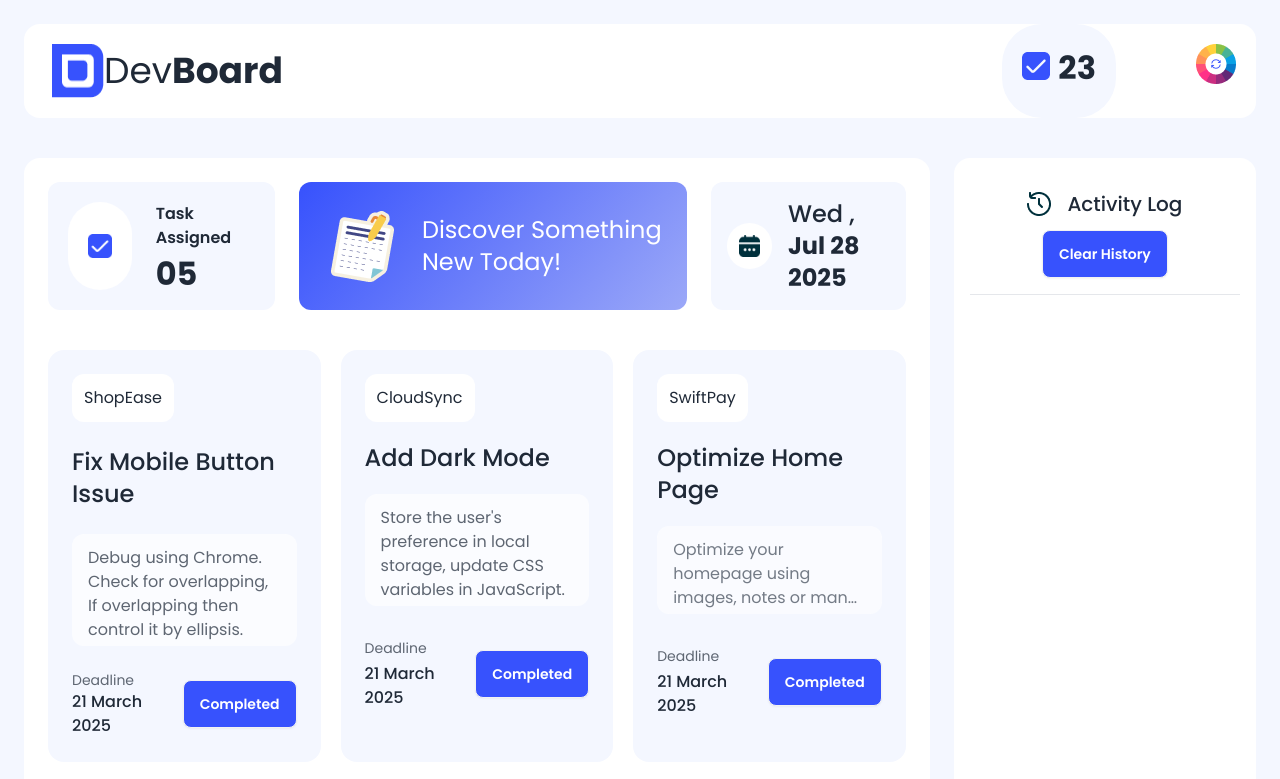
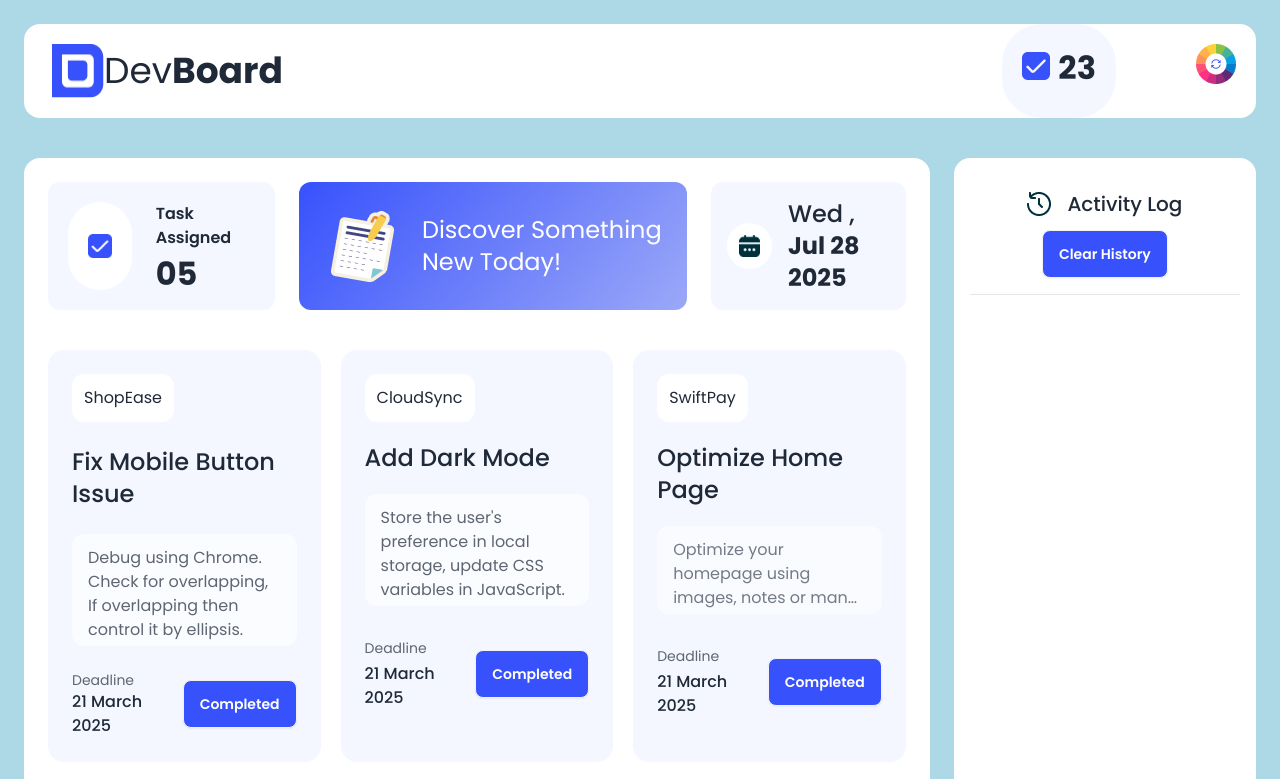
Before and after one commit to RifatRahman7/Batch-11-Assignment-5-DevBoard, a plain HTML site: page index.html in a window 1280 px wide. Both pictures are taken after a click on the button 1216 px from the left and 64 px from the top of the page. Shown: the top 779 px of the page. Drawn offline with nearby package versions, Linux system fonts and the light colour scheme.

Commit message:
Added color on button

```diff
--- a/index.html
+++ b/index.html
@@ -44,7 +44,7 @@
                     <h4 class="font-bold text-[32px]">23</h4>
                 </div>
                 <div class="p-5">
-                    <button><img class="max-w-[40px] max-h-[40px " src="./assets/theme-btn.png"
+                    <button id="changeColorBtn"><img class="max-w-[40px] max-h-[40px " src="./assets/theme-btn.png"
                             alt="theme btn"></button>
                 </div>
             </div>
@@ -68,7 +68,7 @@
                 </div>
                 <!-- Discover Something New box -->
                 <div style="background: linear-gradient(130.70deg, rgb(55, 82, 253) 0.419%,rgb(108, 127, 250) 52.66%,rgb(155, 168, 248) 99.733%);"
-                    class="Calender flex lg:w-2/4 gap-5 items-center p-6 rounded-xl">
+                    class="Calender flex lg:w-2/4 gap-5 items-center p-6 rounded-xl cursor-pointer">
                     <div><img src="./assets/board.png" alt="board"></div>
                     <h5 class="text-white text-xl md:text-2xl">Discover Something<br>New Today!</h5>
                 </div>
--- a/scripts/script-dev-board.js
+++ b/scripts/script-dev-board.js
@@ -0,0 +1,8 @@
+const colors = ['lightblue', 'lightgreen', 'lightcoral', 'lightpink', 'lightgray'];
+const changeColorBtn = document.getElementById('changeColorBtn');
+
+let colorIndex = 0;
+changeColorBtn.addEventListener('click', function () {
+    document.body.style.backgroundColor = colors[colorIndex];
+    colorIndex = (colorIndex + 1) % colors.length;
+});
```
